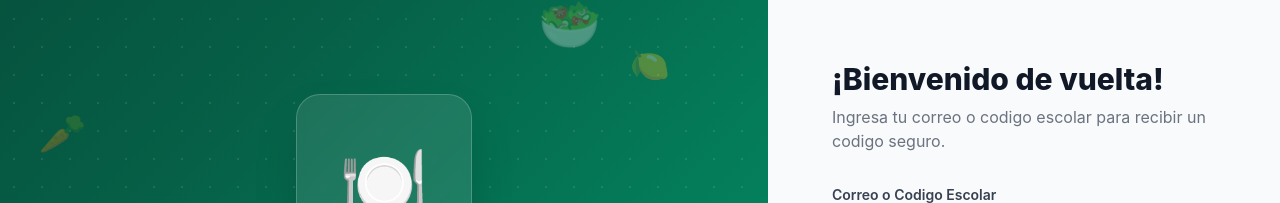
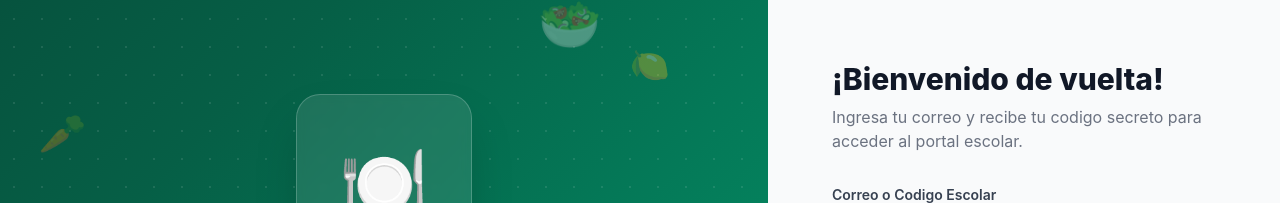
Before and after one commit to anubclao/EdueatsV2, a React (Vite) app in the folder edueats-v2/apps/web/: page /#/login in a window 1280 px wide. Shown: the part 135-338 px from the top of the page. Built offline with nearby package versions, Linux system fonts and the light colour scheme; no server answers.

Commit message:
chore: sync project to EdueatsV2

```diff
--- a/edueats-v2/apps/web/src/pages/Login.tsx
+++ b/edueats-v2/apps/web/src/pages/Login.tsx
@@ -146,7 +146,7 @@ export const Login = () => {
               ¡Bienvenido de vuelta!
             </h1>
             <p className="text-gray-500 dark:text-gray-400 text-sm sm:text-base">
-              {challengeId ? 'Ingresa el codigo de 6 digitos.' : 'Ingresa tu correo o codigo escolar para recibir un codigo seguro.'}
+              {challengeId ? 'Ingresa el codigo de 6 digitos.' : 'Ingresa tu correo y recibe tu codigo secreto para acceder al portal escolar.'}
             </p>
           </div>
 
```
